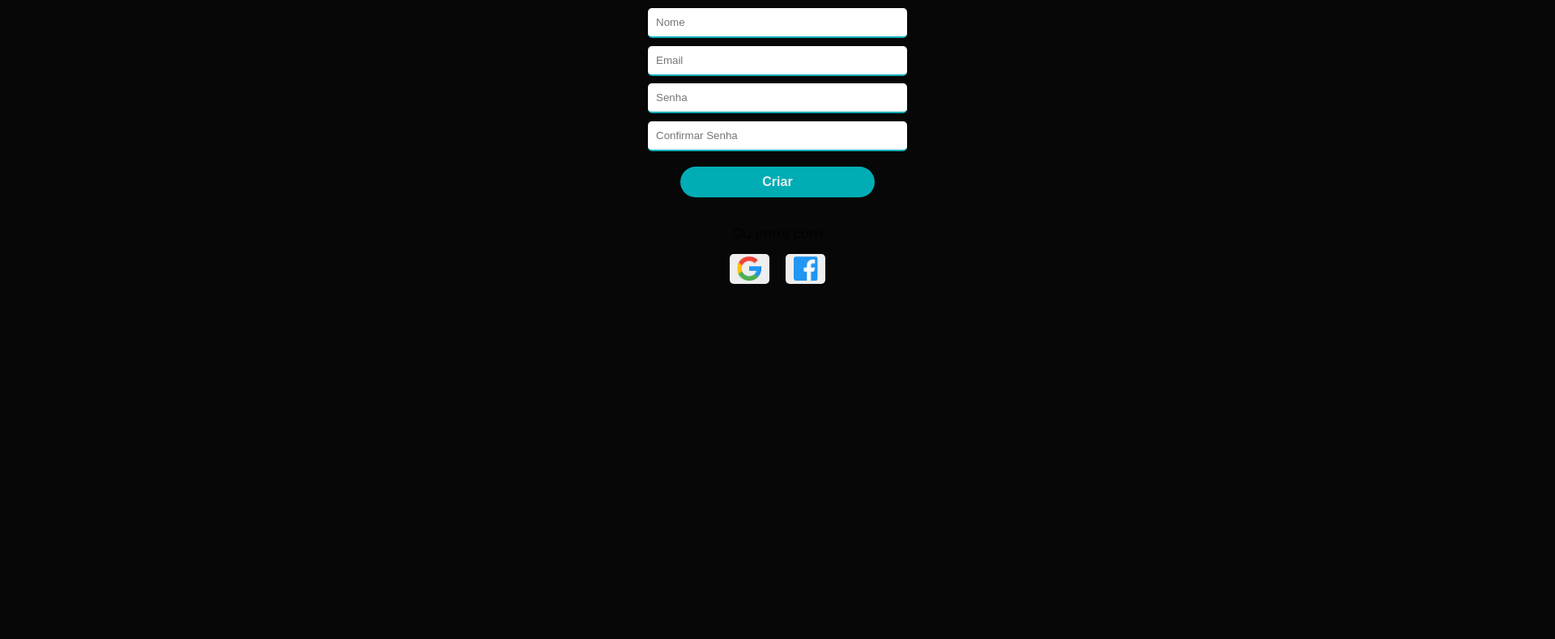
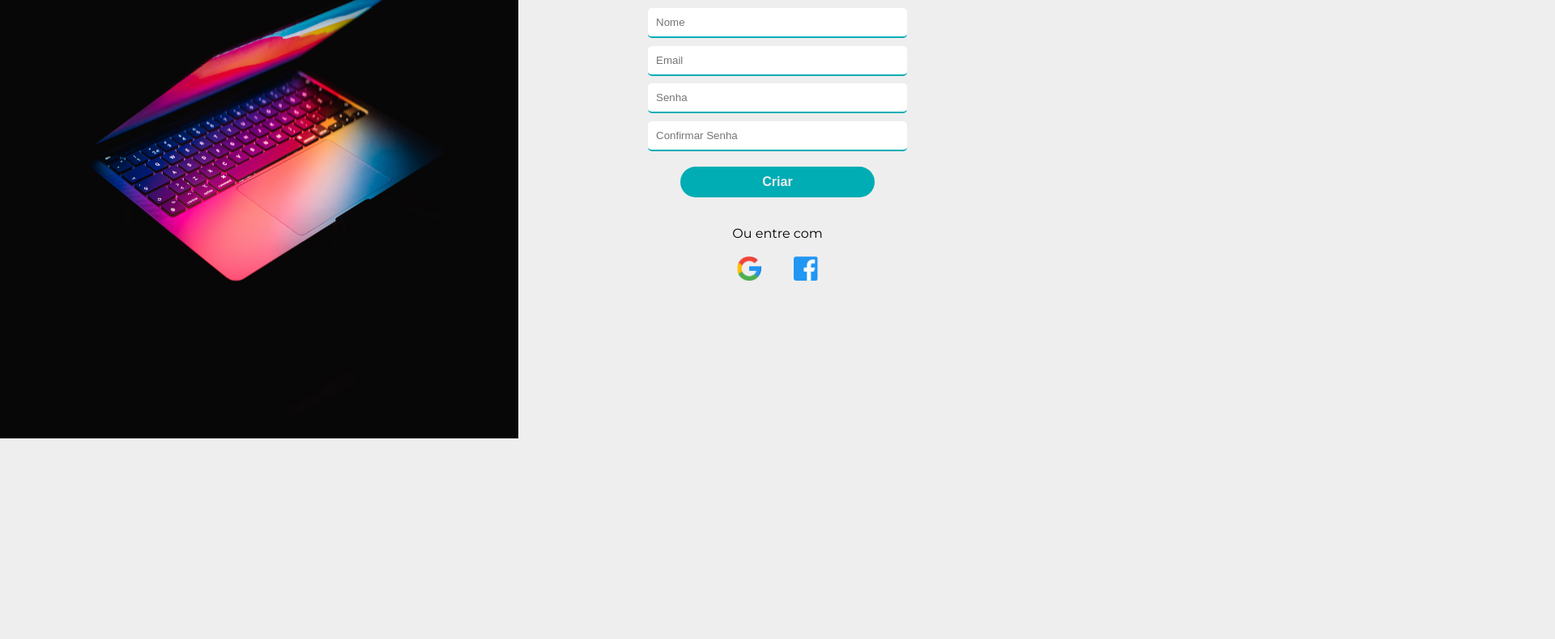
Before and after one commit to GSilva11/Login-Cadastro2.0, a plain HTML site: page cad.html in a window 1280 px wide. Shown: the part 258-1048 px from the top of the page at 81% size, 1920 px wide, since content can reach past the window. After the commit the page ends 804 px from the top, so only its background shows below. Drawn offline with Linux system fonts and the light colour scheme.

Commit message:
correcao imagem

```diff
--- a/cad.html
+++ b/cad.html
@@ -11,7 +11,7 @@
 <body>
 
     <div class="secundaria">
-        <img src="Imagens/teste5.jpg" alt="">
+        <img class="sec" src="Imagens/teste5.jpg" alt="">
     </div>
 
     <div class="principal">
```
